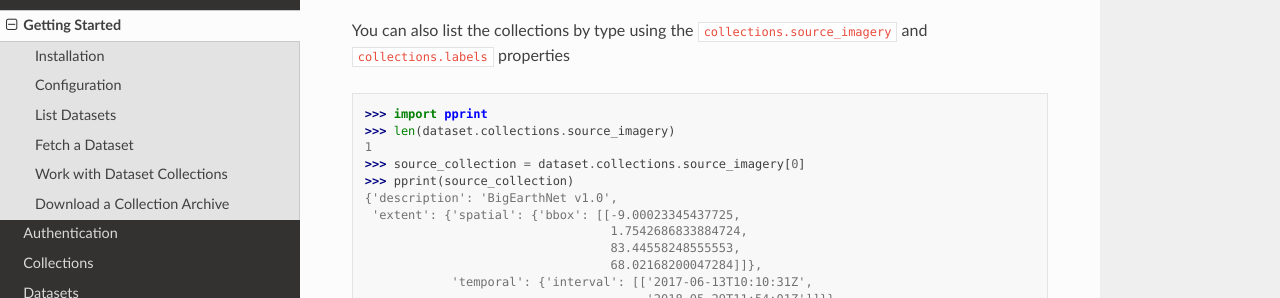
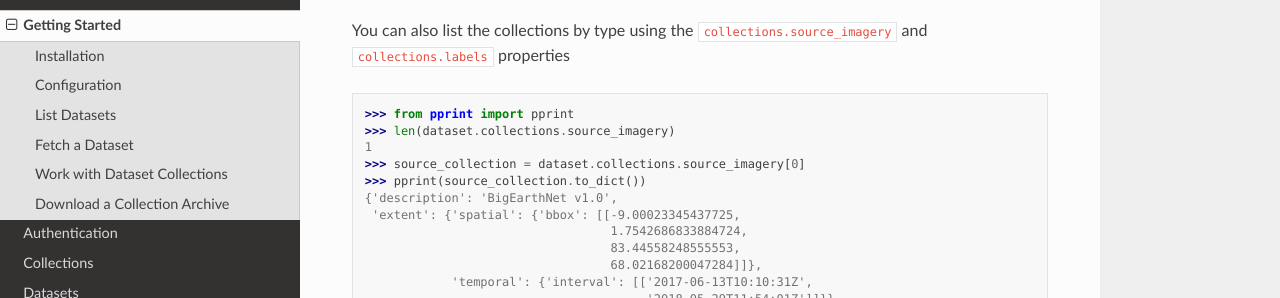
Before and after one commit to radiantearth/radiant-mlhub, a Sphinx documentation site: the page built from docs/source/getting_started.rst, in a window 1280 px wide and 900 px high, scrolled down 1427 px. Shown: the part 153-451 px from the top of the window. Built offline with Sphinx 7.4.7 and the Read the Docs theme 2.0.0, drawn with Linux system fonts in a browser that asks for light colours.

Commit message:
Additional documentation fixes

```diff
--- a/docs/source/getting_started.rst
+++ b/docs/source/getting_started.rst
@@ -77,11 +77,11 @@ You can also list the collections by type using the ``collections.source_imagery
 
 .. code-block:: python
 
-    >>> import pprint
+    >>> from pprint import pprint
     >>> len(dataset.collections.source_imagery)
     1
     >>> source_collection = dataset.collections.source_imagery[0]
-    >>> pprint(source_collection)
+    >>> pprint(source_collection.to_dict())
     {'description': 'BigEarthNet v1.0',
      'extent': {'spatial': {'bbox': [[-9.00023345437725,
                                       1.7542686833884724,
```
